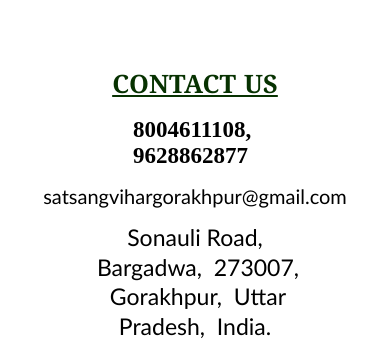
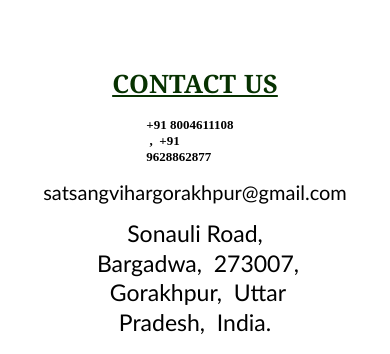
Before and after one commit to CoderVED0004/SVGKP, a plain HTML site: page index.html in a window 390 px wide. Shown: the part 3357-3711 px from the top of the page. Drawn offline with Linux system fonts and the light colour scheme.

Commit message:
Add files via upload

```diff
--- a/index.html
+++ b/index.html
@@ -113,7 +113,7 @@
     <div class="contact">
         <div class="info">
             <div class="number">
-                8004611108,&nbsp 9628862877
+                +91 8004611108 &nbsp,&nbsp +91 9628862877
             </div>
             <div class="email">
                 satsangvihargorakhpur@gmail.com
--- a/pt.css
+++ b/pt.css
@@ -338,7 +338,7 @@ div h2{
     align-items: center;
     flex-direction: column;
     gap: 8vh;
-    background-color: aquamarine;
+    background-color: rgba(56, 250, 185, 0.593);
         border-radius: 8px;
     padding: 2vw 1vw 2vw 1vw;
 }
--- a/style.css
+++ b/style.css
@@ -509,7 +509,7 @@ footer .follow .followlogo ul li a i {
     }
 
     .contact .info .number {
-        font-size: 23px;
+        font-size: 13px;
     }
 
     .contact .info {
```
